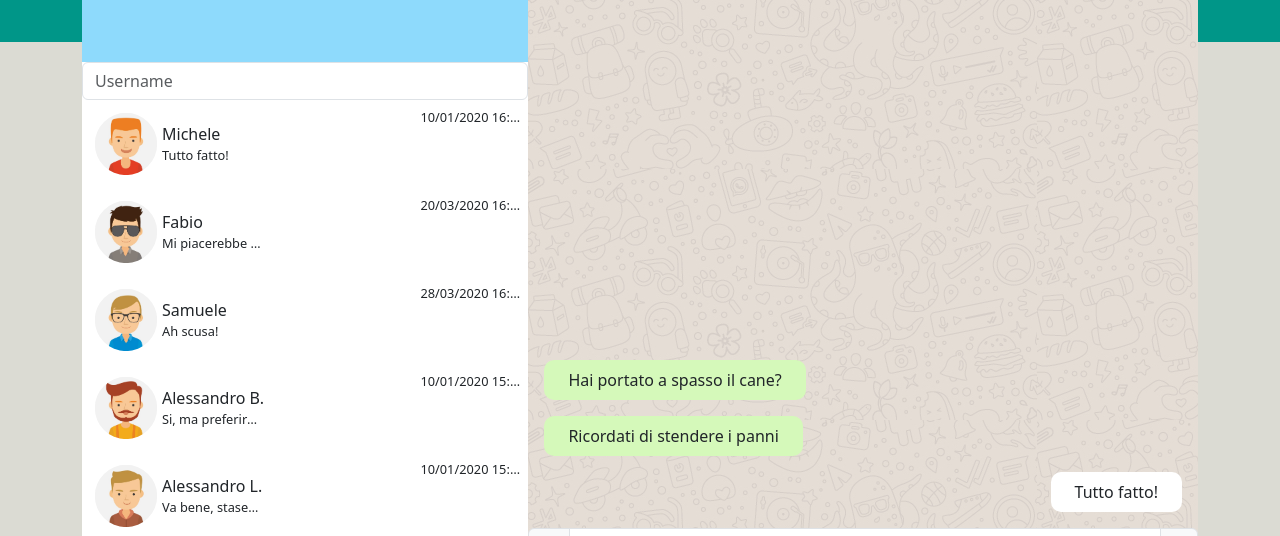
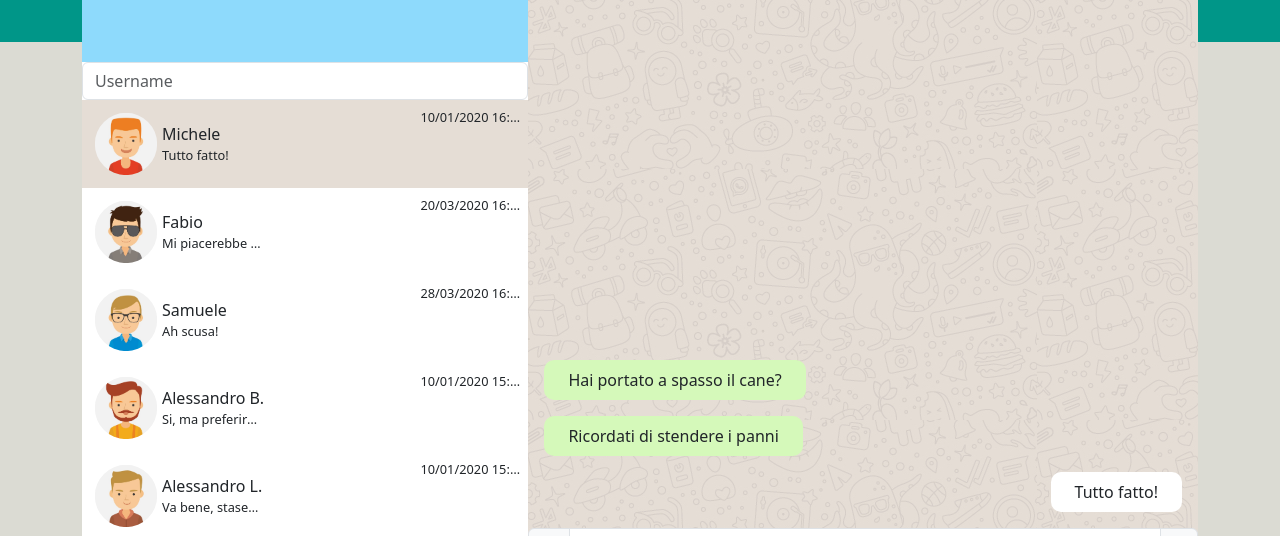
Before and after one commit to DavideFarci/vue-boolzapp, a plain HTML site: page index.html in a window 1280 px wide. Shown: the part 118-654 px from the top of the page. Drawn offline with nearby package versions, Linux system fonts and the light colour scheme.

Commit message:
fix assignment of class "selected"

```diff
--- a/assets/script.js
+++ b/assets/script.js
@@ -225,8 +225,8 @@ const app = Vue.createApp({
     },
     computed: {
         searchContact() {
-            return this.contacts.filter((contacts) => {
-                return contacts.name.toLowerCase().includes(this.inpSearch.toLowerCase())
+            return this.contacts.filter((card) => {
+                return card.name.toLowerCase().includes(this.inpSearch.toLowerCase())
             })
         }
     }
--- a/index.html
+++ b/index.html
@@ -62,7 +62,7 @@
                         :key="card.name"
                         class="card_chat d-flex justify-content-between p-2"
                         @click="currentChat(card)"
-                        :class="{selected: card == activeIndex}"
+                        :class="{selected: card == contacts[activeIndex]}"
                     >
                         <div class="user_img_chat d-flex align-items-center">
                             <img :src="card.avatar" alt="avatar_user">
```
